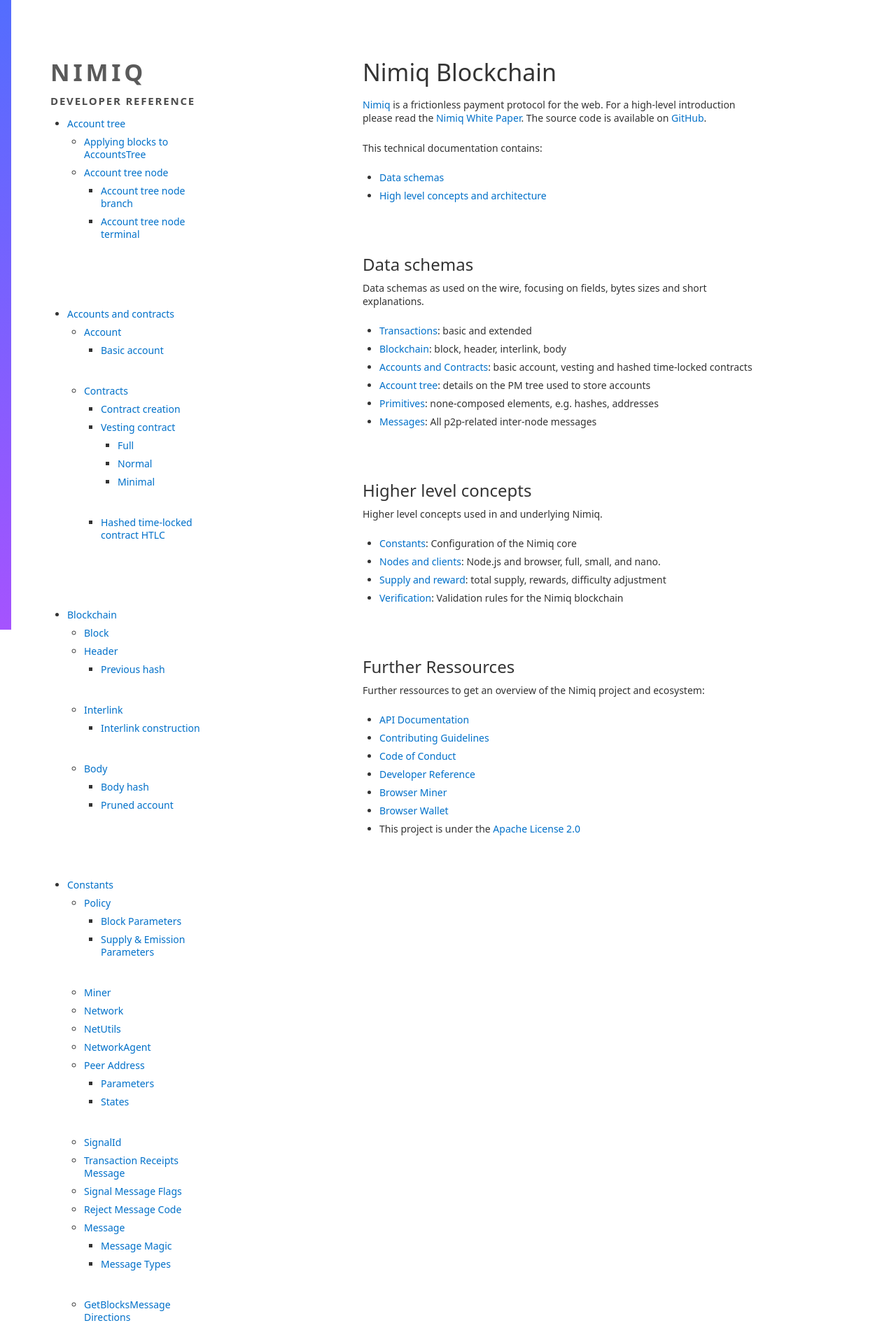
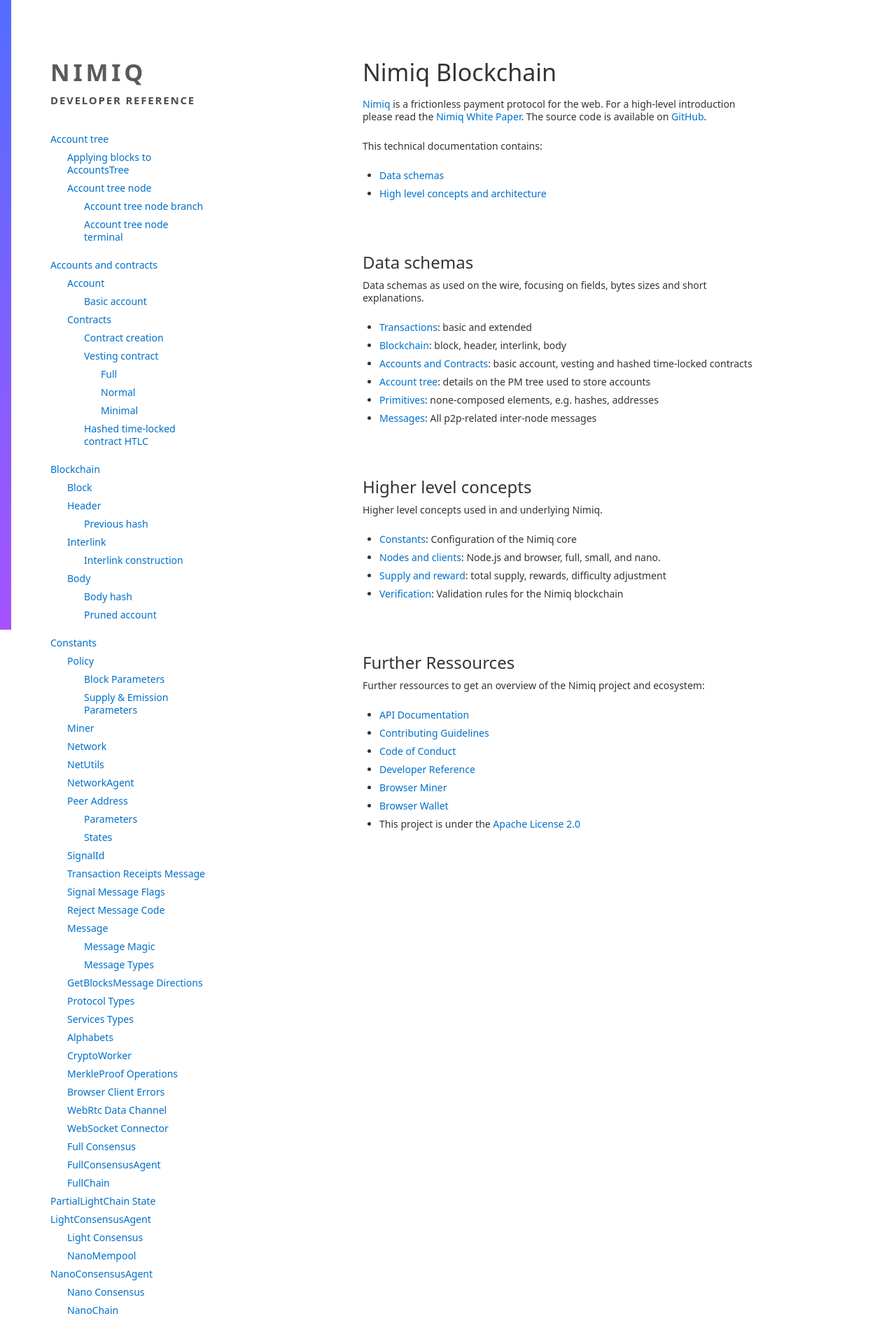
Before and after one commit to nimiq-network/developer-reference, a Jekyll site: the page built from README.md, in a window 1280 px wide. Shown: the top 1901 px of the page at 70% size. Built offline with Jekyll 4.4.1, drawn with Linux system fonts in a browser that asks for light colours; our own code applies the rules of GitHub Pages for plain Markdown files.

Commit message:
Add styles for table of contents

```diff
--- a/assets/css/nimiq-light.css
+++ b/assets/css/nimiq-light.css
@@ -39,30 +39,6 @@ footer{
     margin-top: 80px;
 }
 
-
-/* Responsiveness */
-
-@media (max-width: 880px){
-    main{
-        padding-left: 0;
-        overflow-x: scroll;
-        justify-content: flex-start;
-    }
-
-    section{
-        width: auto;
-    }
-
-    aside{
-        transform: translate(-100%);
-    }
-}
-
-@media (min-width: 1240px){
-    main{
-        padding-left: 0;
-    }
-}
 
 /* Typography */
 
@@ -115,13 +91,16 @@ table,
 pre,
 dl {
     margin-bottom: 24px;
+    line-height: 18px;
 }
 
 strong {
     font-weight: 700;
 }
 
-
+p + ul{
+    margin-bottom-bottom:0;
+}
 
 /* Colors */
 
@@ -203,6 +182,52 @@ td:first-child {
 }
 
 
+/* Links */
+
+a {
+    text-decoration: none;
+    border-bottom: 1px solid transparent;
+    color: var(--cta-color);
+}
+
+a:hover {
+    border-bottom: 1px solid var(--cta-color);
+    font-weight: 400;
+    color: var(--cta-color);
+}
+
+/* Code */
+code {
+    font-size: 13px;
+    background: #efefef;
+    padding: 2px 4px;
+    border-radius: 2px;
+    margin-right: 2px;
+}
+
+
+/* Table of Contents */
+nav{
+    padding-top: 24px;
+    padding-bottom: 64px;
+}
+
+nav li{
+    list-style:none;
+}
+
+nav ul{
+    margin-bottom: 0;
+}
+
+nav > ul{
+    padding-left: 0;
+}
+
+li > ul > li:last-child{
+    padding-bottom: 0;
+}
+
 
 /* Logo */
 
@@ -225,25 +250,26 @@ td:first-child {
 
 
 
-/* Links */
+/* Responsiveness */
 
-a {
-    text-decoration: none;
-    border-bottom: 1px solid transparent;
-    color: var(--cta-color);
+@media (max-width: 880px){
+    main{
+        padding-left: 0;
+        overflow-x: scroll;
+        justify-content: flex-start;
+    }
+
+    section{
+        width: auto;
+    }
+
+    aside{
+        transform: translate(-100%);
+    }
 }
 
-a:hover {
-    border-bottom: 1px solid var(--cta-color);
-    font-weight: 400;
-    color: var(--cta-color);
+@media (min-width: 1240px){
+    main{
+        padding-left: 0;
+    }
 }
-
-/* Code */
-code {
-    font-size: 13px;
-    background: #efefef;
-    padding: 2px 4px;
-    border-radius: 2px;
-    margin-right: 2px;
-}
```
